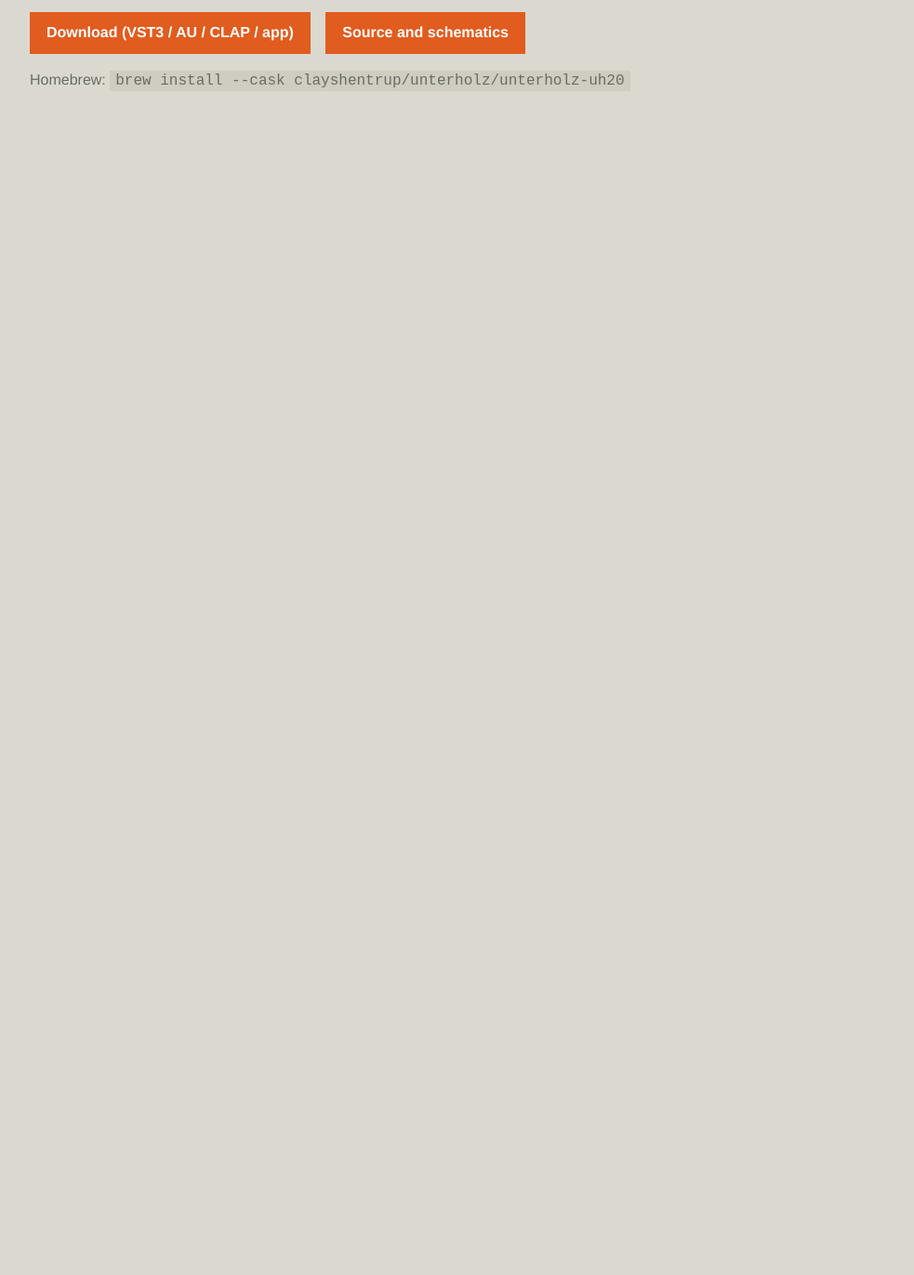
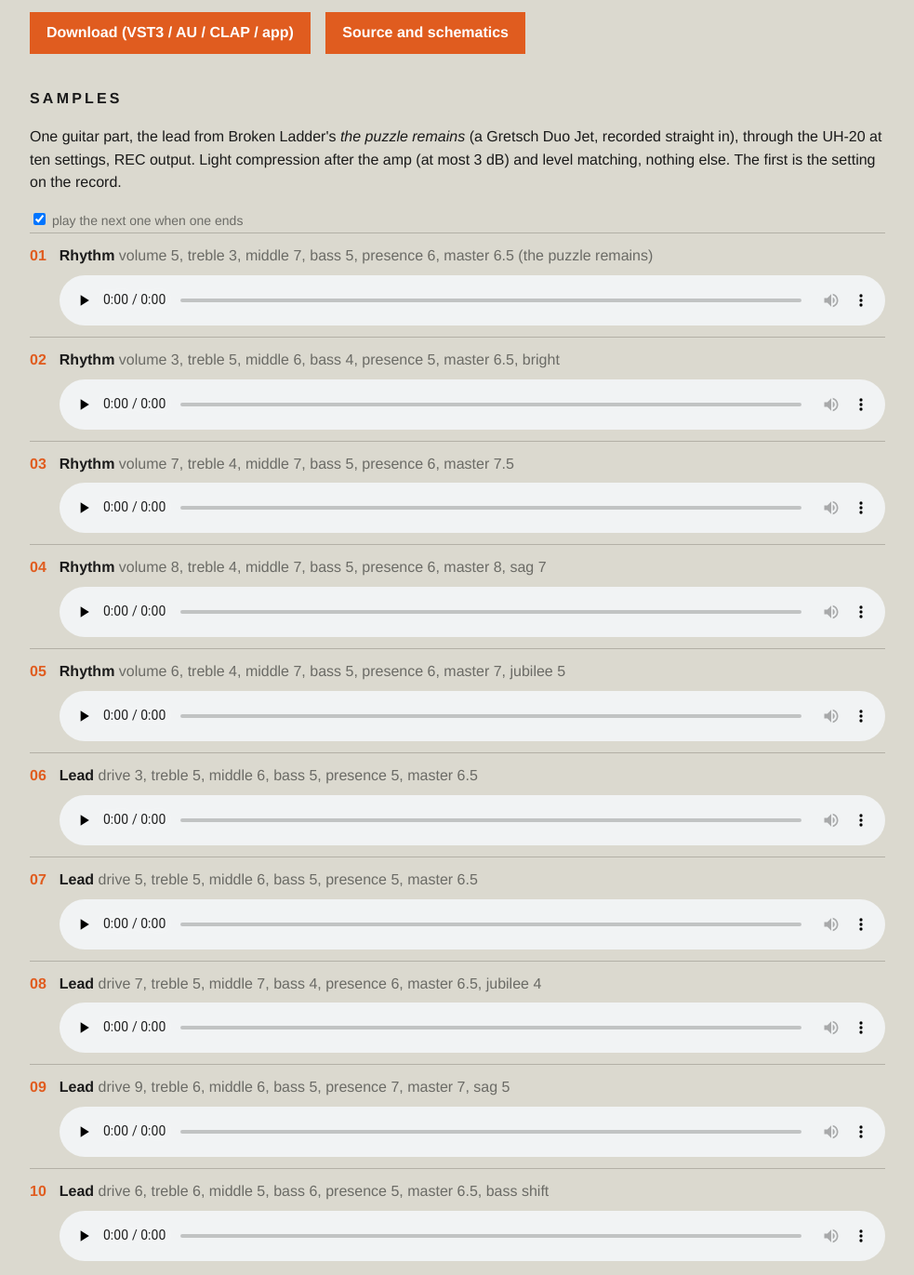
Before and after one commit to ClayShentrup/unterholz-uh20, a plain HTML site: page docs/index.html in a window 1280 px wide. Shown: the part 600-1971 px from the top of the page at 93% size, without its empty margins (148-1131 px from the left). Before the commit the page ends 800 px from the top, so only its background shows below. Drawn offline with Linux system fonts and the light colour scheme.

Commit message:
Listening page: a player for every sample
Co-Authored-By: Claude Opus 5.5 <noreply@anthropic.com>

```diff
--- a/docs/index.html
+++ b/docs/index.html
@@ -12,6 +12,9 @@ img{width:100%;height:auto;border:1px solid #b3b0a6}
 a.btn{display:inline-block;background:var(--or);color:#fff;padding:10px 18px;text-decoration:none;font-weight:700;margin:16px 12px 0 0}
 code{background:#cfccc1;padding:2px 6px}
 .mut{color:var(--mut)}
+ol.smp{list-style:none;padding:0;margin:0}ol.smp li{display:flex;gap:14px;border-top:1px solid #b3b0a6;padding:12px 0}
+ol.smp .n{font-weight:700;color:var(--or);min-width:2ch}ol.smp .t{flex:1;min-width:0}ol.smp span{color:var(--mut)}
+audio{display:block;width:100%;margin-top:8px}h2{letter-spacing:.2em;font-size:16px;margin:36px 0 6px}label{color:var(--mut);font-size:14px}
 </style></head><body>
 <header><h1>UNTERHOLZ</h1><p>UH-20 &nbsp; JFET-VORVERST&Auml;RKER &nbsp;/&nbsp; OPEN HARDWARE</p></header>
 <main>
@@ -19,5 +22,24 @@ code{background:#cfccc1;padding:2px 6px}
 <p>A JFET guitar preamp published as an open circuit, with a plugin that simulates that circuit. Clean channel: glassy, studio-preamp style. Lead channel: Marshall-style crunch to saturation. Supply sag, an LED clipper and an analog cab-sim output.</p>
 <a class="btn" href="https://github.com/ClayShentrup/unterholz-uh20/releases/latest">Download (VST3 / AU / CLAP / app)</a>
 <a class="btn" href="https://github.com/ClayShentrup/unterholz-uh20">Source and schematics</a>
-<p class="mut">Homebrew: <code>brew install --cask clayshentrup/unterholz/unterholz-uh20</code></p>
+
+<section id="samples"><h2>SAMPLES</h2>
+<p>One guitar part, the lead from Broken Ladder's <i>the puzzle remains</i> (a Gretsch Duo Jet, recorded straight in), through the UH-20 at ten settings, REC output. Light compression after the amp (at most 3 dB) and level matching, nothing else. The first is the setting on the record.</p>
+<label><input type="checkbox" id="cont" checked> play the next one when one ends</label>
+<ol class="smp">
+<li><div class="n">01</div><div class="t"><b>Rhythm</b> <span>volume 5, treble 3, middle 7, bass 5, presence 6, master 6.5 (the puzzle remains)</span><audio controls preload="none" src="samples/01%20Rhythm%20-%20volume%205%2C%20treble%203%2C%20middle%207%2C%20bass%205%2C%20presence%206%2C%20master%206.5%20%28the%20puzzle%20remains%29.mp3"></audio></div></li>
+<li><div class="n">02</div><div class="t"><b>Rhythm</b> <span>volume 3, treble 5, middle 6, bass 4, presence 5, master 6.5, bright</span><audio controls preload="none" src="samples/02%20Rhythm%20-%20volume%203%2C%20treble%205%2C%20middle%206%2C%20bass%204%2C%20presence%205%2C%20master%206.5%2C%20bright.mp3"></audio></div></li>
+<li><div class="n">03</div><div class="t"><b>Rhythm</b> <span>volume 7, treble 4, middle 7, bass 5, presence 6, master 7.5</span><audio controls preload="none" src="samples/03%20Rhythm%20-%20volume%207%2C%20treble%204%2C%20middle%207%2C%20bass%205%2C%20presence%206%2C%20master%207.5.mp3"></audio></div></li>
+<li><div class="n">04</div><div class="t"><b>Rhythm</b> <span>volume 8, treble 4, middle 7, bass 5, presence 6, master 8, sag 7</span><audio controls preload="none" src="samples/04%20Rhythm%20-%20volume%208%2C%20treble%204%2C%20middle%207%2C%20bass%205%2C%20presence%206%2C%20master%208%2C%20sag%207.mp3"></audio></div></li>
+<li><div class="n">05</div><div class="t"><b>Rhythm</b> <span>volume 6, treble 4, middle 7, bass 5, presence 6, master 7, jubilee 5</span><audio controls preload="none" src="samples/05%20Rhythm%20-%20volume%206%2C%20treble%204%2C%20middle%207%2C%20bass%205%2C%20presence%206%2C%20master%207%2C%20jubilee%205.mp3"></audio></div></li>
+<li><div class="n">06</div><div class="t"><b>Lead</b> <span>drive 3, treble 5, middle 6, bass 5, presence 5, master 6.5</span><audio controls preload="none" src="samples/06%20Lead%20-%20drive%203%2C%20treble%205%2C%20middle%206%2C%20bass%205%2C%20presence%205%2C%20master%206.5.mp3"></audio></div></li>
+<li><div class="n">07</div><div class="t"><b>Lead</b> <span>drive 5, treble 5, middle 6, bass 5, presence 5, master 6.5</span><audio controls preload="none" src="samples/07%20Lead%20-%20drive%205%2C%20treble%205%2C%20middle%206%2C%20bass%205%2C%20presence%205%2C%20master%206.5.mp3"></audio></div></li>
+<li><div class="n">08</div><div class="t"><b>Lead</b> <span>drive 7, treble 5, middle 7, bass 4, presence 6, master 6.5, jubilee 4</span><audio controls preload="none" src="samples/08%20Lead%20-%20drive%207%2C%20treble%205%2C%20middle%207%2C%20bass%204%2C%20presence%206%2C%20master%206.5%2C%20jubilee%204.mp3"></audio></div></li>
+<li><div class="n">09</div><div class="t"><b>Lead</b> <span>drive 9, treble 6, middle 6, bass 5, presence 7, master 7, sag 5</span><audio controls preload="none" src="samples/09%20Lead%20-%20drive%209%2C%20treble%206%2C%20middle%206%2C%20bass%205%2C%20presence%207%2C%20master%207%2C%20sag%205.mp3"></audio></div></li>
+<li><div class="n">10</div><div class="t"><b>Lead</b> <span>drive 6, treble 6, middle 5, bass 6, presence 5, master 6.5, bass shift</span><audio controls preload="none" src="samples/10%20Lead%20-%20drive%206%2C%20treble%206%2C%20middle%205%2C%20bass%206%2C%20presence%205%2C%20master%206.5%2C%20bass%20shift.mp3"></audio></div></li>
+</ol></section>
+<script>
+document.addEventListener('play', e => { document.querySelectorAll('audio').forEach(a => { if (a !== e.target) a.pause(); }); }, true);
+document.addEventListener('ended', e => { const all = [...document.querySelectorAll('audio')]; const i = all.indexOf(e.target); if (i >= 0 && i + 1 < all.length && document.getElementById('cont') && document.getElementById('cont').checked) all[i + 1].play(); }, true);
+</script>
 </main></body></html>
```
Also changed, not shown: docs/samples/permutations.txt (renamed from samples/permutations.txt), 21 other files.
